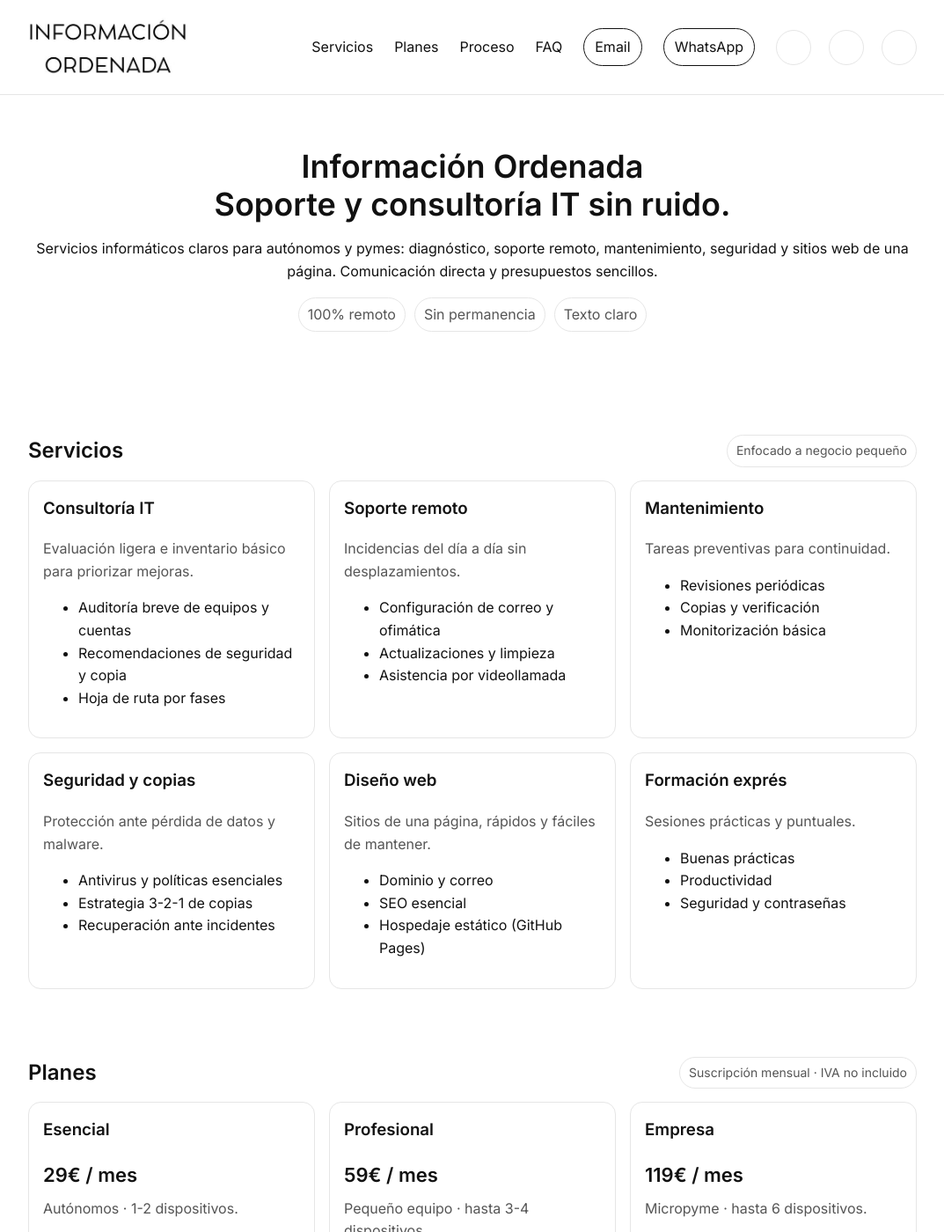
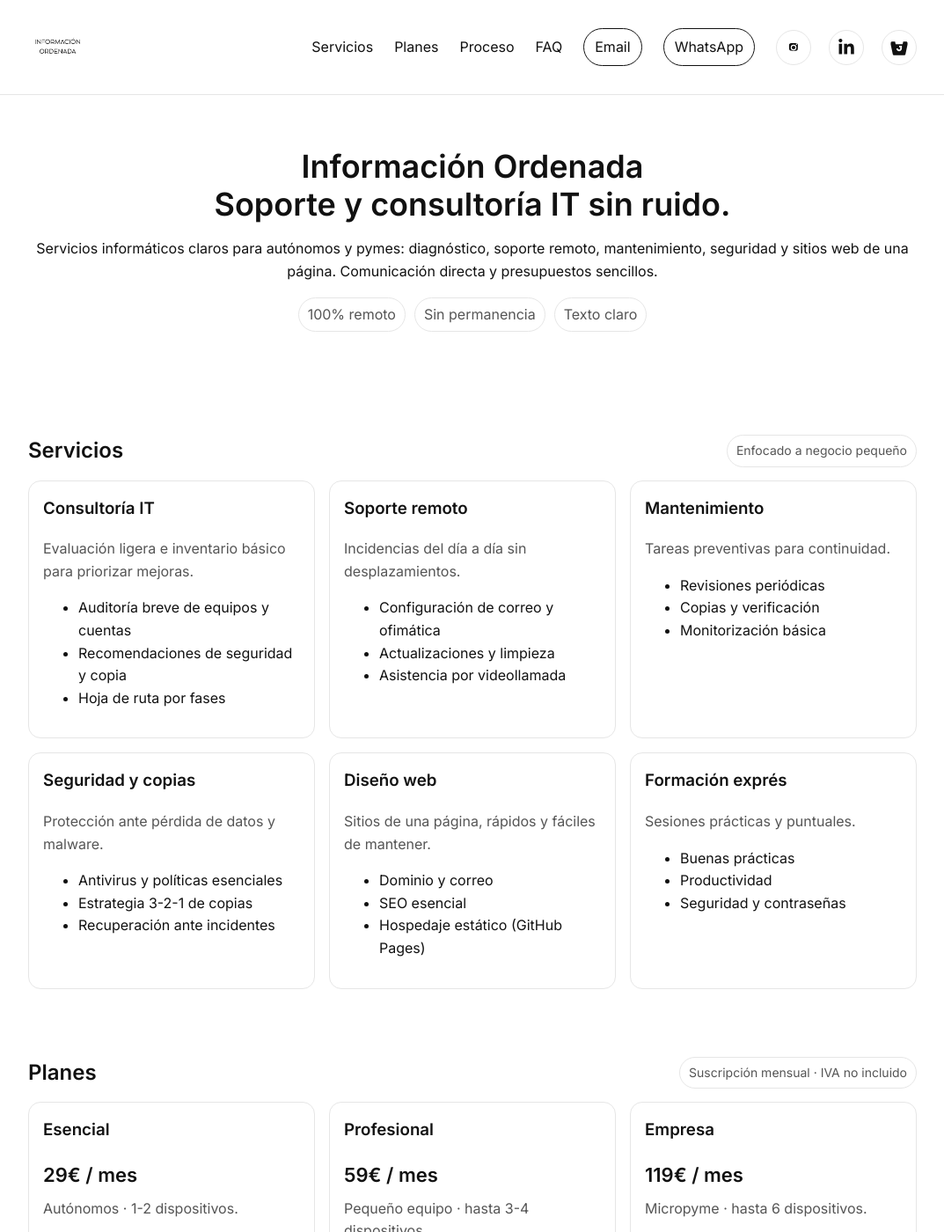
Before and after one commit to alexos-es/io, a Jekyll site: the page built from index.html, in a window 1280 px wide and 1400 px high. Shown: the whole window at 88% size, without its empty margins (103-1176 px from the left). Built offline with Jekyll 4.4.1, drawn with Linux system fonts in a browser that asks for light colours.

Commit message:
Update social icons and styles in header and CSS
Replaced the header logo image and improved the SVG markup for social icons in the header. Refactored and enhanced the CSS for social icons, including hover and focus-visible states, and updated color handling for each network.

```diff
--- a/_includes/header.html
+++ b/_includes/header.html
@@ -2,7 +2,7 @@
   <div class="container nav">
     <div class="brand">
       <a href="{{ '/' | relative_url }}">
-        <img src="{{ '/InOr titulo.jpg' | relative_url }}" alt="Información Ordenada" />
+        <img src="{{ '/logo_bw.png' | relative_url }}" alt="Información Ordenada" />
       </a>
     </div>
 
@@ -16,22 +16,29 @@
       <a class="btn" href="https://wa.me/34684784784?text=Hola%20Información%20Ordenada,%20quisiera%20hacer%20una%20consulta"
          target="_blank" rel="noopener">WhatsApp</a>
 
-      <!-- Iconos sociales -->
+      <!-- Redes sociales -->
       <div class="social-icons" role="navigation" aria-label="Redes sociales">
-        <a class="social instagram" href="https://www.instagram.com/informacionordenada/" target="_blank" rel="noopener" aria-label="Instagram">
-          <!-- Instagram -->
-          <svg viewBox="0 0 448 512" width="20" height="20" aria-hidden="true"><path fill="currentColor" d="M224 202.7A53.3..."/></svg>
+        <a class="social instagram" href="https://www.instagram.com/informacionordenada/"
+           target="_blank" rel="noopener" aria-label="Instagram">
+          <svg viewBox="0 0 448 512" width="20" height="20" aria-hidden="true">
+            <path fill="currentColor" d="M224,202.66A53.34,53.34,0,1,0,277.34,256,53.38,53.38,0,0,0,224,202.66Zm124.71-41a54,54,0,0,0-30.34-30.34C298,125.33,224,125.33,224,125.33s-74,0-94.37,5.95a54,54,0,0,0-30.34,30.34C93.33,146,93.33,220,93.33,220s0,74,5.95,94.37a54,54,0,0,0,30.34,30.34C146,349.33,220,349.33,220,349.33s74,0,94.37-5.95a54,54,0,0,0,30.34-30.34C349.33,294,349.33,220,349.33,220S349.33,146,348.71,161.66ZM224,338a82,82,0,1,1,82-82A82,82,0,0,1,224,338ZM308,179.47a19.2,19.2,0,1,1,19.2-19.2A19.21,19.21,0,0,1,308,179.47Z"/>
+          </svg>
         </a>
-        <a class="social linkedin" href="https://www.linkedin.com/company/105128702" target="_blank" rel="noopener" aria-label="LinkedIn">
-          <!-- LinkedIn -->
-          <svg viewBox="0 0 448 512" width="20" height="20" aria-hidden="true"><path fill="currentColor" d="M100.3 448H7.4..."/></svg>
+
+        <a class="social linkedin" href="https://www.linkedin.com/company/105128702"
+           target="_blank" rel="noopener" aria-label="LinkedIn">
+          <svg viewBox="0 0 448 512" width="20" height="20" aria-hidden="true">
+            <path fill="currentColor" d="M100.28 448H7.4V148.9h92.88zM53.84 108C24.8 108 0 83.2 0 52.4 0 23.5 24.8 0 53.84 0s53.8 23.5 53.8 52.4C107.6 83.2 83 108 53.84 108zM447.9 448h-92.6V302.4c0-34.7-.7-79.4-48.4-79.4-48.5 0-55.9 37.9-55.9 77v148H158.3V148.9h89v40.8h1.3c12.4-23.5 42.6-48.4 87.8-48.4 94 0 111.3 61.9 111.3 142.3V448z"/>
+          </svg>
         </a>
-        <a class="social gmb" href="https://share.google/KiGo8yDyGI2n4OFKA" target="_blank" rel="noopener" aria-label="Perfil de Empresa en Google">
-          <!-- Google Business (SVG propio) -->
-          <svg viewBox="0 0 488 512" width="20" height="20" aria-hidden="true"><path fill="currentColor" d="M448 80h-85.5..."/></svg>
+
+        <a class="social gmb" href="https://share.google/KiGo8yDyGI2n4OFKA"
+           target="_blank" rel="noopener" aria-label="Google Business">
+          <svg viewBox="0 0 488 512" width="20" height="20" aria-hidden="true">
+            <path fill="currentColor" d="M448 80h-85.5l-17.6 80H143.1L125.6 80H40c-22.1 0-40 17.9-40 40v48c0 2.2.2 4.3.6 6.4l57.9 273.7c4 19.1 20.8 33 40.3 33H389.1c19.5 0 36.3-13.9 40.3-33l57.9-273.7c.4-2.1.6-4.2.6-6.4v-48c0-22.1-17.9-40-40-40zM244 364c-44.1 0-80-35.9-80-80h48c0 17.7 14.3 32 32 32 17.7 0 32-14.3 32-32v-32h-32v-48h80v80c0 44.1-35.9 80-80 80z"/>
+          </svg>
         </a>
       </div>
-
     </nav>
   </div>
 </header>
--- a/style.css
+++ b/style.css
@@ -28,30 +28,41 @@ nav a{margin-left:10px}
 footer{padding:16px 0;margin-top:20px}
 .footer{display:flex;align-items:center;justify-content:space-between;gap:12px;flex-wrap:wrap}
 .muted{color:var(--muted)}
-/* social icons hover */
-.social-icons a svg { transition: fill .2s, transform .2s; }
-.social-icons a:hover svg { transform: translateY(-2px); }
-.social-icons a.instagram:hover svg { fill: #e4405f; }
-.social-icons a.linkedin:hover svg { fill: #0077b5; }
-.social-icons a.google:hover svg { fill: #4285F4; }
-/* Grupo de iconos */
-.social-icons{display:flex;gap:10px;align-items:center}
-.social{display:inline-flex;align-items:center;justify-content:center;
-        width:40px;height:40px;border:1px solid var(--line);
-        border-radius:999px;transition:transform .15s ease, color .15s ease}
-.social svg{width:20px;height:20px}
-.social:hover{transform:translateY(-2px)}
-.social:focus-visible{outline:3px solid #5891ff;outline-offset:2px;border-color:#5891ff}
+.social-icons {
+  display: flex;
+  gap: 10px;
+  align-items: center;
+}
 
-/* Colores por red (usa currentColor) */
-.social{color:#111;background:#fff}
-.social.instagram:hover{color:#e4405f}
-.social.linkedin:hover{color:#0077b5}
-.social.gmb:hover{color:#4285F4}
+.social {
+  display: inline-flex;
+  align-items: center;
+  justify-content: center;
+  width: 40px;
+  height: 40px;
+  border: 1px solid var(--line);
+  border-radius: 999px;
+  color: var(--fg);
+  background: #fff;
+  transition: transform .15s ease, color .15s ease, border-color .15s ease;
+}
 
-/* Dark mode opcional (si algún día lo activas) */
-/*
-@media (prefers-color-scheme: dark){
-  .social{color:#eee;background:#111;border-color:#333}
+.social svg {
+  width: 20px;
+  height: 20px;
 }
-*/
+
+.social:hover {
+  transform: translateY(-2px);
+}
+
+.social:focus-visible {
+  outline: 3px solid #5891ff;
+  outline-offset: 2px;
+  border-color: #5891ff;
+}
+
+/* Colores por red */
+.social.instagram:hover { color: #e4405f; border-color: #e4405f; }
+.social.linkedin:hover { color: #0077b5; border-color: #0077b5; }
+.social.gmb:hover { color: #4285F4; border-color: #4285F4; }
```
